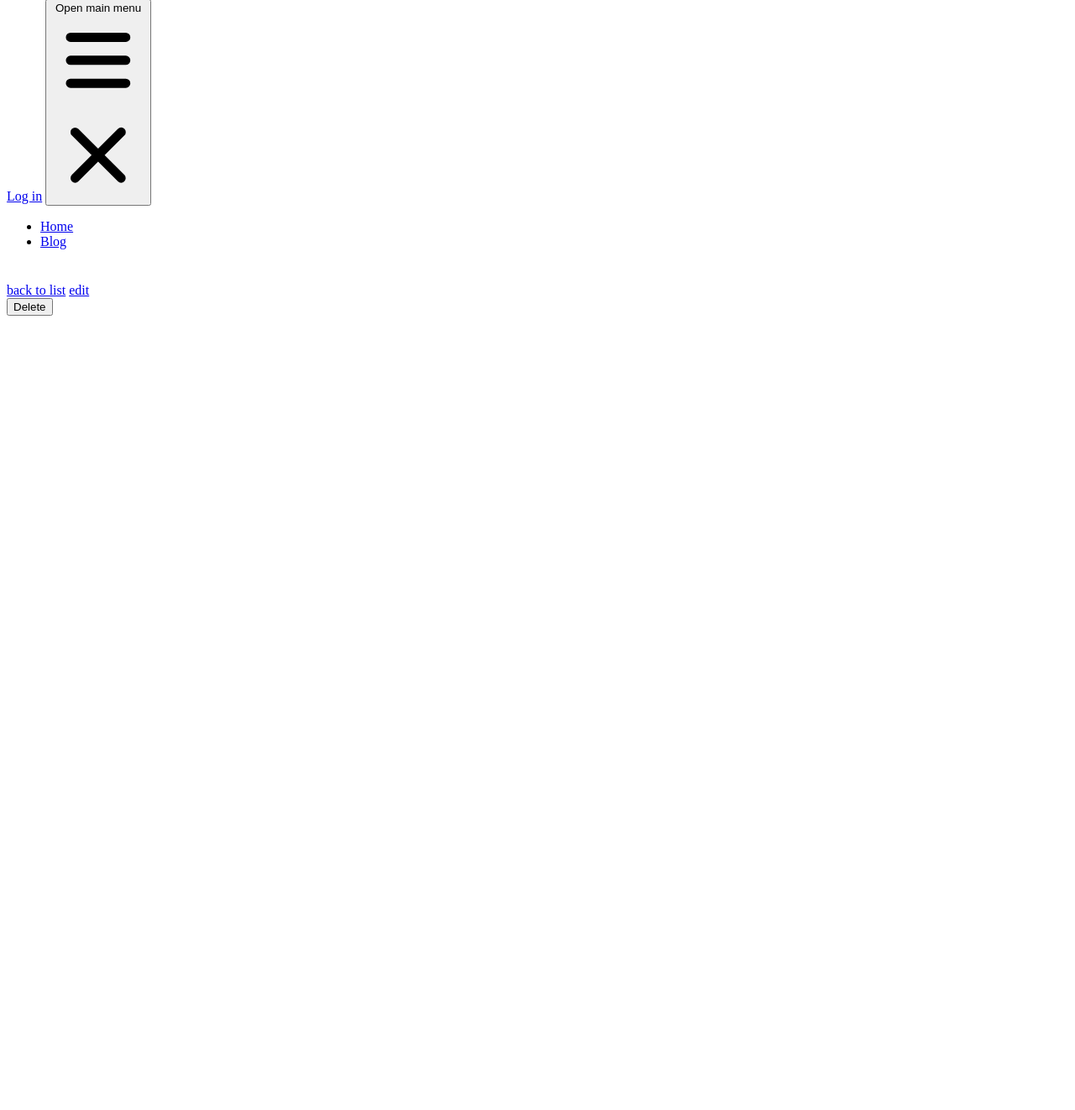
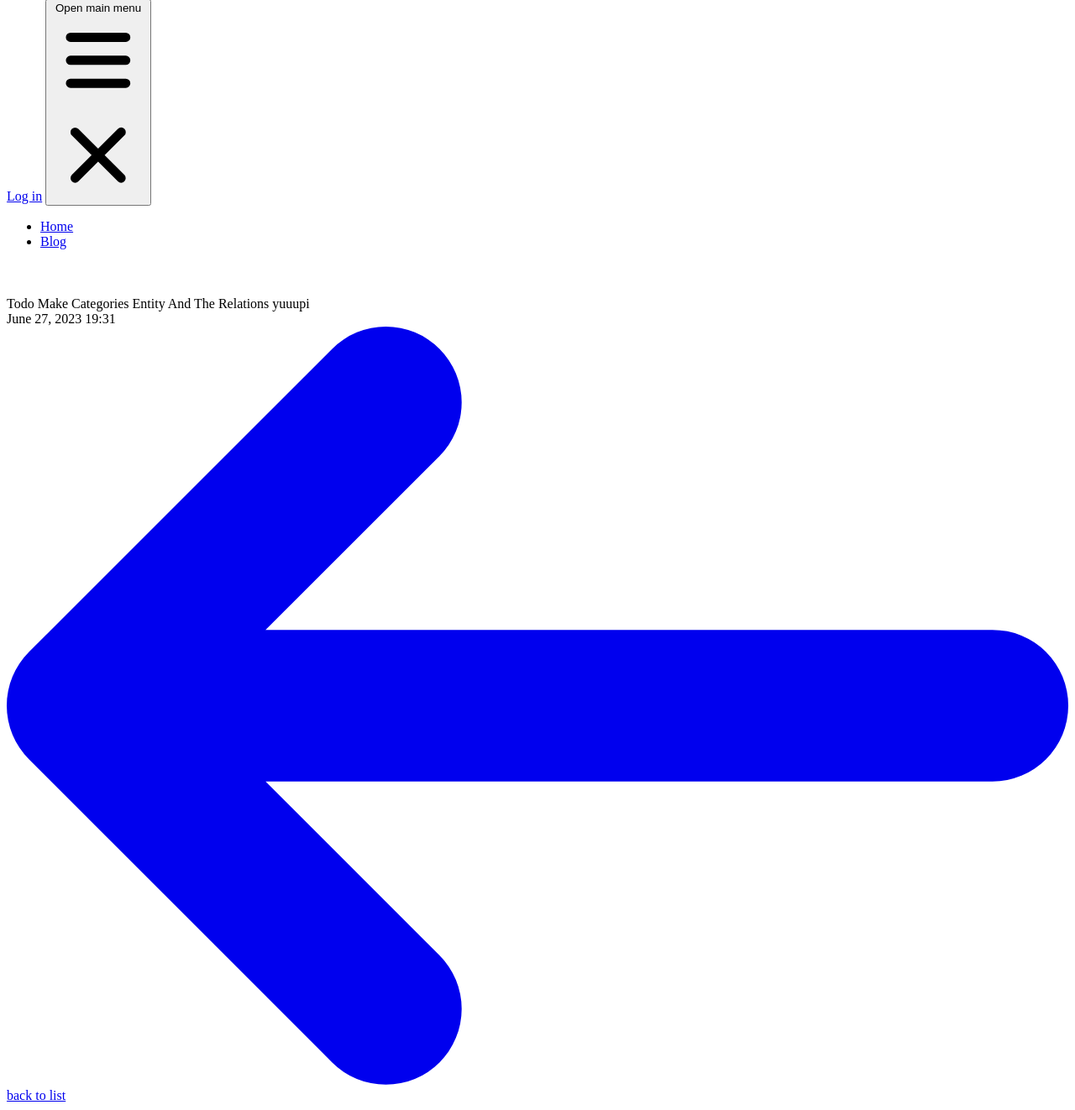
Before and after one commit to fabriziofs/symfony-blog, a Symfony app: template templates/post/show.html.twig in a window 1280 px wide. Shown: the part 525-1847 px from the top of the page at 84% size. Before the commit the page ends 901 px from the top, so only its background shows below. Run offline with Twig, Linux system fonts and the light colour scheme; the template is opened without the code that fills it, so the values that code supplies are empty; some libraries are stand-ins or nearby versions.

Commit message:
Post layout is ugly 😬

```diff
--- a/templates/post/show.html.twig
+++ b/templates/post/show.html.twig
@@ -3,15 +3,33 @@
 {% block title %}Post{% endblock %}
 
 {% block body %}
-    <h1 class="mb-4 text-xl font-bold text-gray-900 dark:text-white">{{ post.title }}</h1>
-    <img class="aspect-square" src="{{ vich_uploader_asset(post) }}" alt="{{ post.title }}"/>
-    <div class="max-w-prose">
-    {{ post.content|markdown_to_html }}
+    <div class="max-w-prose mx-auto">
+        <div class="flex flex-col items-center  md:flex-row max-w-full">
+            <img class="object-cover w-full h-96 md:h-auto md:w-48" src="{{ vich_uploader_asset(post) }}" alt="{{ post.title }}">
+            <div class="flex flex-col gap-y-4 justify-between p-4 leading-normal">
+                <h5 class="mb-2 text-2xl font-bold tracking-tight text-gray-900 dark:text-white">{{ post.title }}</h5>
+                <div class="inline-flex flex-wrap gap-2">
+                    <span class="bg-blue-100 text-blue-800 text-xs font-medium mr-2 px-2.5 py-0.5 rounded dark:bg-blue-900 dark:text-blue-300">Todo</span>
+                    <span class="bg-gray-100 text-gray-800 text-xs font-medium mr-2 px-2.5 py-0.5 rounded dark:bg-gray-700 dark:text-gray-300">Make</span>
+                    <span class="bg-red-100 text-red-800 text-xs font-medium mr-2 px-2.5 py-0.5 rounded dark:bg-red-900 dark:text-red-300">Categories</span>
+                    <span class="bg-green-100 text-green-800 text-xs font-medium mr-2 px-2.5 py-0.5 rounded dark:bg-green-900 dark:text-green-300">Entity</span>
+                    <span class="bg-yellow-100 text-yellow-800 text-xs font-medium mr-2 px-2.5 py-0.5 rounded dark:bg-yellow-900 dark:text-yellow-300">And</span>
+                    <span class="bg-indigo-100 text-indigo-800 text-xs font-medium mr-2 px-2.5 py-0.5 rounded dark:bg-indigo-900 dark:text-indigo-300">The</span>
+                    <span class="bg-purple-100 text-purple-800 text-xs font-medium mr-2 px-2.5 py-0.5 rounded dark:bg-purple-900 dark:text-purple-300">Relations</span>
+                    <span class="bg-pink-100 text-pink-800 text-xs font-medium mr-2 px-2.5 py-0.5 rounded dark:bg-pink-900 dark:text-pink-300">yuuupi</span>
+                </div>
+                <span>{{ post.createdAt|date }}</span>
+            </div>
+        </div>
+        <div class="mt-8">
+            {{ post.content|markdown_to_html }}
+        </div>
+
+        <a href="{{ path('app_post_index') }}" class="text-white bg-blue-700 hover:bg-blue-800 focus:ring-4 focus:outline-none focus:ring-blue-300 font-medium rounded-lg text-sm px-5 py-2.5 text-center inline-flex items-center dark:bg-blue-600 dark:hover:bg-blue-700 dark:focus:ring-blue-800">
+            <svg aria-hidden="true" class="w-5 h-5 mr-2 -ml-1" fill="currentColor" viewBox="0 0 14 10" xmlns="http://www.w3.org/2000/svg">
+                <path stroke="currentColor" stroke-linecap="round" stroke-linejoin="round" stroke-width="2" d="M13 5H1m0 0 4 4M1 5l4-4"></path>
+            </svg>
+            back to list
+        </a>
     </div>
-
-    <a href="{{ path('app_post_index') }}">back to list</a>
-
-    <a href="{{ path('app_post_edit', {'id': post.id}) }}">edit</a>
-
-    {{ include('post/_delete_form.html.twig') }}
 {% endblock %}
```
